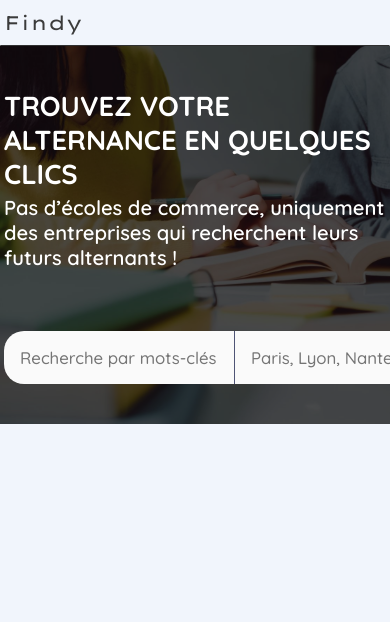
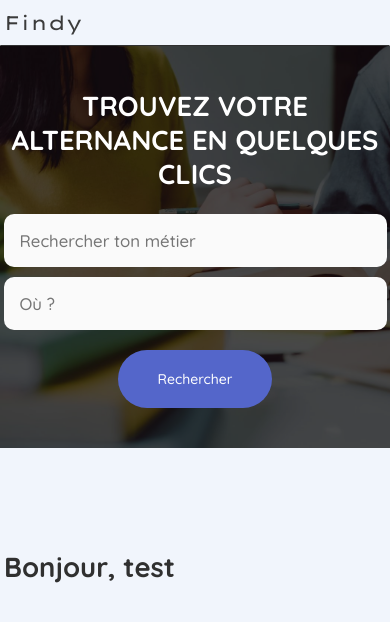
Before and after one commit to Elymne/findy, a Vue app: page / in a window 390 px wide. Shown: the top 622 px of the page. Built offline with nearby package versions, Linux system fonts and the light colour scheme; the HTML template or start-up script is replaced by a standard one.

Commit message:
fix : searchbar responsiveness

```diff
--- a/src/ui/assets/main.css
+++ b/src/ui/assets/main.css
@@ -22,18 +22,12 @@ main {
   flex: 1;
 }
 
-@media (hover: hover) {
-  a:hover {
-    background-color: hsla(160, 100%, 37%, 0.2);
-  }
-}
-
 @media (min-width: 1280px) {
   * {
     font-size: 21px;
   }
 
-  main {
+  section.responsive {
     width: 1200px;
     margin: 0 auto;
   }
@@ -44,7 +38,7 @@ main {
     font-size: 18px;
   }
 
-  main {
+  section.responsive {
     margin: 0 20px;
   }
 }
@@ -54,7 +48,7 @@ main {
     font-size: 16px;
   }
 
-  main {
+  section.responsive {
     margin: 0 10px;
   }
 }
@@ -64,7 +58,7 @@ main {
     font-size: 14px;
   }
 
-  main {
+  section.responsive {
     margin: 0 4px;
   }
 }
--- a/src/ui/components/ImageBlock.vue
+++ b/src/ui/components/ImageBlock.vue
@@ -4,7 +4,7 @@ import SearchBar from './SearchBar.vue'
 
 <template>
   <section id="image-block">
-    <div>
+    <div id="fade-in">
       <h1>TROUVEZ VOTRE ALTERNANCE EN QUELQUES CLICS</h1>
       <h2>
         Pas d’écoles de commerce, uniquement des entreprises qui recherchent leurs futurs alternants
@@ -17,7 +17,7 @@ import SearchBar from './SearchBar.vue'
 
 <style scoped>
 @media (min-width: 1280px) {
-  div {
+  #fade-in {
     padding: 100px 0;
   }
 
@@ -27,10 +27,14 @@ import SearchBar from './SearchBar.vue'
     width: 1200px;
     margin: 0 auto;
   }
+
+  #search-bar {
+    margin-top: 60px;
+  }
 }
 
 @media (max-width: 1280px) and (min-width: 780px) {
-  div {
+  #fade-in {
     padding: 100px 0px;
   }
 
@@ -39,10 +43,14 @@ import SearchBar from './SearchBar.vue'
   #search-bar {
     margin: auto 40px;
   }
+
+  #search-bar {
+    margin-top: 40px;
+  }
 }
 
 @media (max-width: 780px) and (min-width: 480px) {
-  div {
+  #fade-in {
     padding: 100px 0px;
   }
 
@@ -51,22 +59,32 @@ import SearchBar from './SearchBar.vue'
   #search-bar {
     margin: auto 20px;
   }
+
+  #search-bar {
+    margin-top: 10px;
+  }
 }
 
 @media (max-width: 480px) {
-  div {
+  #fade-in {
     padding: 40px 0px;
   }
 
-  h1,
-  h2,
   #search-bar {
-    margin: auto 4px;
+    margin: auto 10px;
+    margin-top: 10px;
+  }
+
+  h1 {
+    text-align: center;
+  }
+
+  h2 {
+    display: none;
   }
 }
 
 #image-block {
-  position: fixed;
   width: 100vw;
   left: 0px;
 
@@ -74,7 +92,7 @@ import SearchBar from './SearchBar.vue'
   background-size: cover;
 }
 
-div {
+#fade-in {
   width: 100vw;
   animation: shade_in 1s cubic-bezier(0, 0, 0.2, 1) 0s 1 normal forwards;
 }
@@ -105,7 +123,6 @@ h2 {
 
 #search-bar {
   opacity: 0;
-  margin-top: 60px;
   animation: fade_in_translate 1s cubic-bezier(0, 0, 0.2, 1) 0.6s 1 forwards;
 }
 
--- /dev/null
+++ b/src/ui/components/QuickLookBlock.vue
@@ -0,0 +1,13 @@
+<script setup lang="ts"></script>
+
+<template>
+  <section id="QuickLookBlock" class="responsive">
+    <h1>Bonjour, test</h1>
+  </section>
+</template>
+
+<style scoped>
+section {
+  margin-top: 100px;
+}
+</style>
--- a/src/ui/components/SearchBar.vue
+++ b/src/ui/components/SearchBar.vue
@@ -15,13 +15,13 @@ function change() {
 </script>
 
 <template>
-  <section id="search-bar">
+  <div id="search-bar">
     <input
       type="text"
       name="keywords-input"
       id="keywords-input"
       v-model="keyWords"
-      placeholder="Recherche par mots-clés"
+      placeholder="Rechercher ton métier"
     />
     <input
       @keypress="change"
@@ -30,21 +30,38 @@ function change() {
       id="zone-input"
       list="zone-options"
       v-model="zone"
-      placeholder="Paris, Lyon, Nantes…"
+      placeholder="Où ?"
     />
     <datalist id="zone-options">
       <option key="1" value="Tartine au beurre"></option>
       <option key="2" value="Tartine au caca"></option>
     </datalist>
     <button @click="carotte">
-      <img src="./../assets/svg/magnifying_glass.svg" height="30" width="30" alt="Icone de loupe" />
+      <img src="./../assets/svg/magnifying_glass.svg" alt="Icone de loupe" />
+      <p>Rechercher</p>
     </button>
-  </section>
+  </div>
 </template>
 
 <style scoped>
-section {
+div {
   display: flex;
+}
+
+input:focus {
+  background-color: rgb(255, 255, 255);
+  color: rgb(95, 106, 182);
+  outline: none;
+}
+
+button:hover {
+  cursor: pointer;
+  background-color: rgb(104, 124, 240);
+}
+
+@media (min-width: 780px) {
+  div {
+    flex-direction: row;
   }
 
   input {
@@ -64,12 +81,6 @@ input:nth-child(1) {
     border-right: solid 1px rgb(79, 84, 117);
   }
 
-input:focus {
-  background-color: rgb(255, 255, 255);
-  color: rgb(95, 106, 182);
-  outline: none;
-}
-
   button {
     flex-grow: 0.4;
     border: none;
@@ -80,8 +91,56 @@ button {
     transition: background-color 0.2s;
   }
 
-button:hover {
-  cursor: pointer;
-  background-color: rgb(104, 124, 240);
+  button > p {
+    display: none;
+  }
+
+  button > img {
+    width: 30px;
+    height: 30px;
+  }
+}
+
+@media (max-width: 780px) {
+  div {
+    flex-direction: column;
+    align-items: center;
+  }
+
+  input {
+    margin-top: 10px;
+    padding: 16px;
+
+    font-weight: 100;
+    width: 90vw;
+
+    color: rgb(79, 84, 117);
+    background-color: rgb(250, 250, 250);
+
+    border: none;
+    border-radius: 10px;
+
+    transition: border-color 0.2s ease-in;
+  }
+
+  button {
+    margin-top: 20px;
+    padding: 20px 40px;
+
+    background-color: rgb(84, 102, 202);
+
+    border: none;
+    border-radius: 40px;
+
+    transition: background-color 0.2s;
+  }
+
+  button > p {
+    color: white;
+  }
+
+  button > img {
+    display: none;
+  }
 }
 </style>
--- a/src/ui/pages/HomePage.vue
+++ b/src/ui/pages/HomePage.vue
@@ -1,7 +1,9 @@
 <script setup lang="ts">
 import ImageBlock from '../components/ImageBlock.vue'
+import QuickLookBlock from '../components/QuickLookBlock.vue'
 </script>
 
 <template>
   <ImageBlock />
+  <QuickLookBlock />
 </template>
```
Lines whose indentation alone changed are shown as unchanged.
